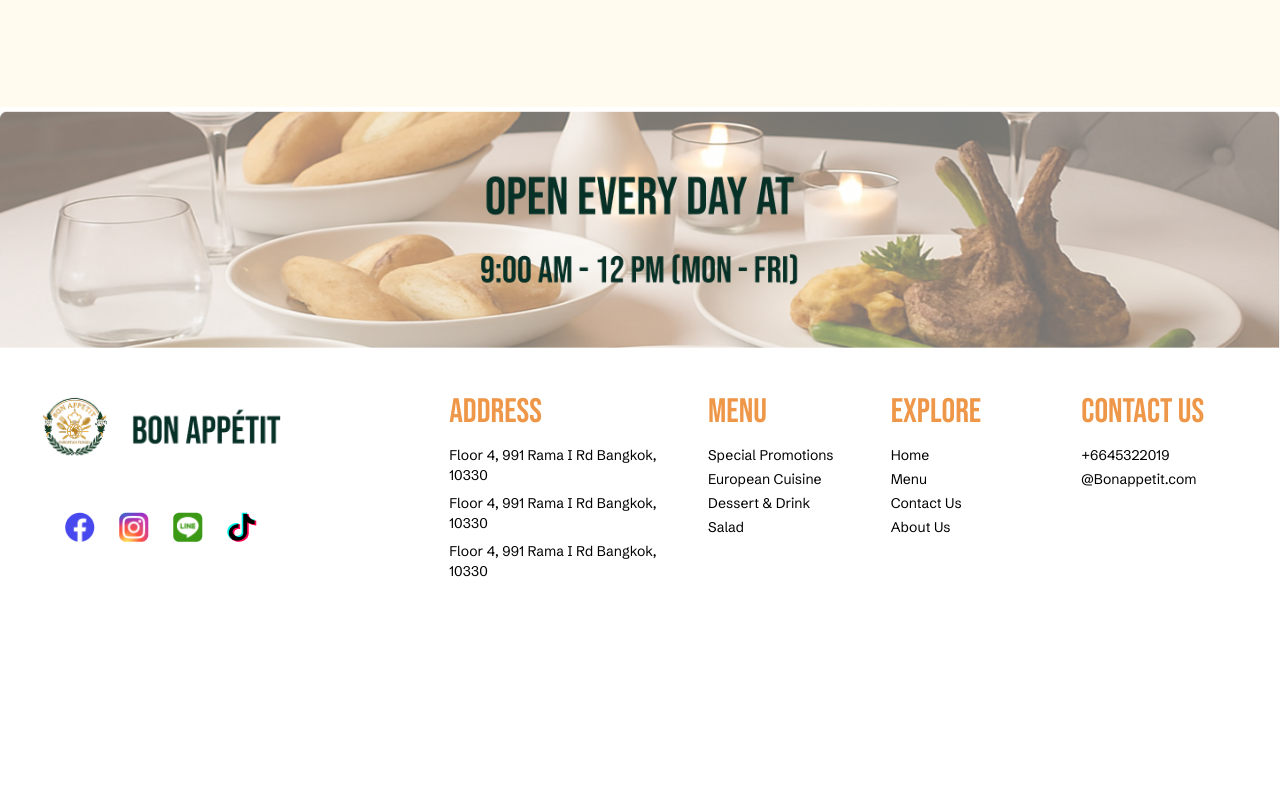
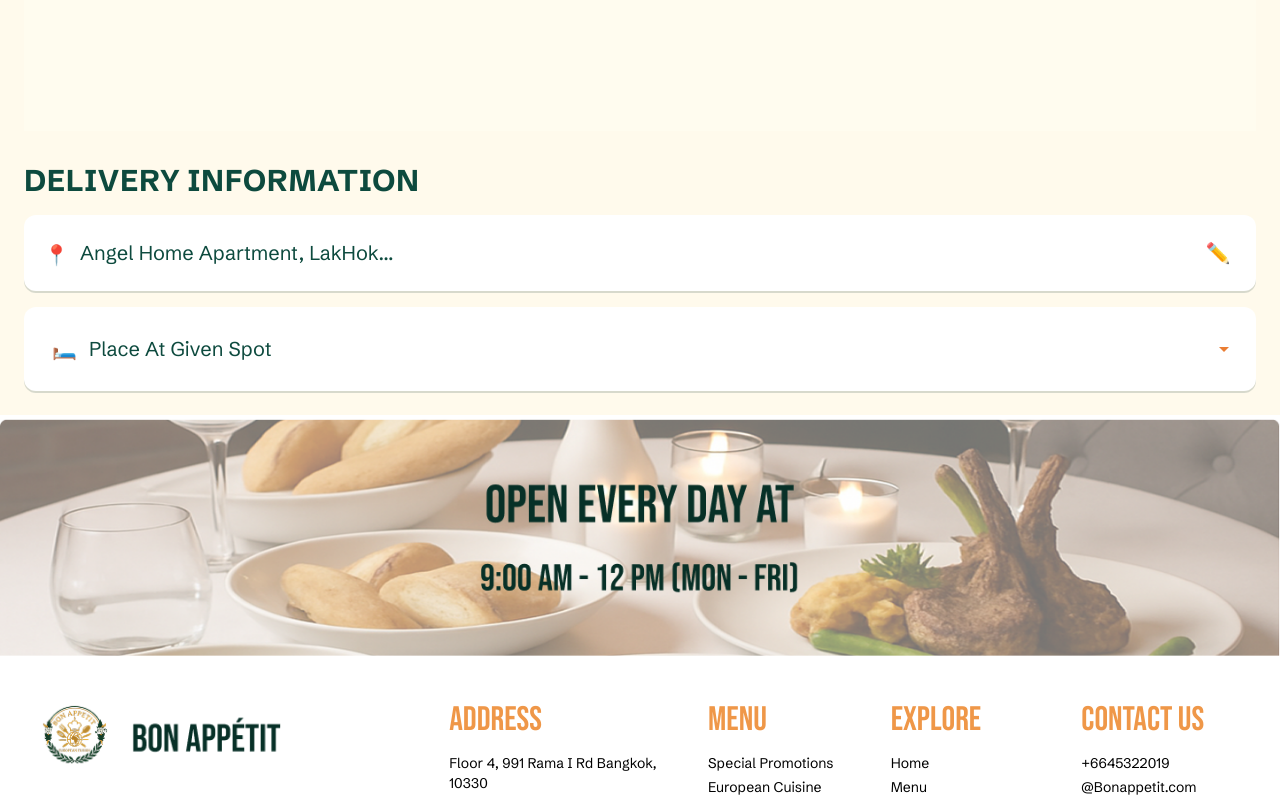
Before and after one commit to OrionLynn19/restaurant-bon-appetit, a Next.js app: page /cart in a window 1280 px wide. Shown: the part 808-1605 px from the top of the page. Before the commit the page ends 1437 px from the top, so only its background shows below. Built offline with nearby package versions, Linux system fonts and the light colour scheme.

Commit message:
feat:cart-built a boilerplate form

```diff
--- a/src/app/cart/page.tsx
+++ b/src/app/cart/page.tsx
@@ -1,5 +1,24 @@
+"use client";
+import React from "react";
 import CartScreen from "@/components/CartScreen";
+import DeliForm, { DeliverySpot } from "@/components/DeliForm";
 
 export default function CartPage() {
-  return <CartScreen />;
+  const [address, setAddress] = React.useState("Angel Home Apartment, LakHok...");
+  const [spot, setSpot] = React.useState<DeliverySpot>("Place At Given Spot");
+
+  return (
+    <div className="min-h-screen bg-[#FFFAEC] p-6">
+      <CartScreen />
+
+      <div className="mt-8">
+        <DeliForm
+          address={address}
+          onAddressChange={setAddress}
+          spot={spot}
+          onSpotChange={setSpot}
+        />
+      </div>
+    </div>
+  );
 }
--- /dev/null
+++ b/src/components/DeliForm.tsx
@@ -0,0 +1,203 @@
+"use client";
+import React from "react";
+
+export type DeliverySpot =
+  | "Place At Given Spot"
+  | "Hand It To Me"
+  | "Leave It With Someone";
+
+export type Mode = "delivery" | "pickngo";
+
+type IconSlots = {
+  addressLeft?: React.ReactNode;
+  editRight?: React.ReactNode;
+  spotLeft?: React.ReactNode;
+  chevron?: React.ReactNode;
+  optionPlace?: React.ReactNode;
+  optionHand?: React.ReactNode;
+  optionPerson?: React.ReactNode;
+};
+
+type Props = {
+  mode?: Mode;
+  address: string;
+  onAddressChange?: (addr: string) => void;
+  spot?: DeliverySpot;
+  onSpotChange?: (s: DeliverySpot) => void;
+  icons?: IconSlots;
+  className?: string;
+};
+
+export default function DeliForm({
+  mode = "delivery", // default
+  address,
+  onAddressChange,
+  spot,
+  onSpotChange,
+  icons,
+  className = "",
+}: Props) {
+  const [open, setOpen] = React.useState(false);
+  const [editing, setEditing] = React.useState(false);
+
+  React.useEffect(() => {
+    if (!open) return;
+    const onKey = (e: KeyboardEvent) => {
+      if (e.key === "Escape") setOpen(false);
+    };
+    window.addEventListener("keydown", onKey);
+    return () => window.removeEventListener("keydown", onKey);
+  }, [open]);
+
+  const {
+    addressLeft = <span className="text-xl">📍</span>,
+    editRight = <span className="text-xl text-[#EA7D33]">✏️</span>,
+    spotLeft = <span className="text-xl">🛏️</span>,
+    chevron,
+    optionPlace = <span className="text-xl">🛏️</span>,
+    optionHand = <span className="text-xl">🤝</span>,
+    optionPerson = <span className="text-xl">👤</span>,
+  } = icons || {};
+
+  return (
+    <section className={`font-['Schibsted_Grotesk'] ${className}`}>
+      <h2 className="mb-4 text-3xl font-extrabold tracking-wide text-[#0D4A3E]">
+        {mode === "delivery" ? "DELIVERY INFORMATION" : "PICKUP LOCATION"}
+      </h2>
+
+      {/* Address / Pickup row */}
+      <div
+        className={`relative mb-4 rounded-xl bg-white px-5 py-5 shadow-[0_2px_0_0_rgba(7,48,39,0.16)] ${
+          open && mode === "delivery" ? "opacity-60 pointer-events-none" : ""
+        }`}
+      >
+        <div className="flex items-center gap-3">
+          <div className="h-6 w-6 shrink-0 text-[#0D4A3E] [&>*]:h-6 [&>*]:w-6">
+            {addressLeft}
+          </div>
+
+          {editing ? (
+            <input
+              value={address}
+              onChange={(e) => onAddressChange?.(e.target.value)}
+              placeholder="Angel Home Apartment, LakHok..."
+              className="min-w-0 flex-1 truncate text-[20px] leading-7 text-[#0D4A3E] p-2
+                        placeholder:text-[#0D4A3E]/50
+                        focus:outline-none focus:ring-2 focus:ring-[#b8b8b8] focus:border-transparent"
+            />
+          ) : (
+            <span
+              className="flex-1 truncate text-[20px] leading-7 text-[#0D4A3E]"
+              onClick={() => setEditing(true)}
+            >
+              {address || "Tap to enter address"}
+            </span>
+          )}
+
+          <button
+            type="button"
+            onClick={() => setEditing((s) => !s)}
+            className="grid h-9 w-9 place-items-center rounded-md hover:bg-[#EA7D33]/10 focus:outline-none focus:ring-2 focus:ring-[#EA7D33]"
+            aria-label="Edit"
+          >
+            <div className="[&>*]:h-5 [&>*]:w-5">{editRight}</div>
+          </button>
+        </div>
+      </div>
+
+      {/* Delivery instructions (only if mode=delivery) */}
+      {mode === "delivery" && (
+        <div className="relative">
+          {/* Trigger button */}
+          <button
+            type="button"
+            aria-haspopup="listbox"
+            aria-expanded={open}
+            onClick={() => setOpen((s) => !s)}
+            className="flex w-full items-center justify-between rounded-xl bg-white px-5 py-5 shadow-[0_2px_0_0_rgba(7,48,39,0.16)]"
+          >
+            <div className="flex min-w-0 items-center gap-3 p-2">
+              <span className="text-xl">🛏️</span>
+              <span
+            className={`truncate text-[20px] leading-7 ${
+              !spot
+                ? "text-[#7C928C]"
+                : "text-[#0D4A3E]"
+            }`}
+              >
+            {spot ?? "Place At Given Spot"}
+              </span>
+            </div>
+            <svg
+              viewBox="0 0 24 24"
+              className={`h-6 w-6 text-[#EA7D33] transition-transform ${
+            open ? "rotate-180" : ""
+              }`}
+              fill="currentColor"
+            >
+              <path d="M7 10l5 5 5-5z" />
+            </svg>
+          </button>
+
+          {/* Overlay */}
+          {open && (
+            <div
+              onClick={() => setOpen(false)}
+              className="fixed inset-0 bg-black/20 z-10"
+            />
+          )}
+
+          {/* Dropdown panel */}
+          {open && (
+            <div
+              className="absolute left-0 right-0 top-full z-20 mt-1 overflow-hidden rounded-xl bg-white shadow-lg"
+              role="listbox"
+            >
+              <button
+            className={`flex w-full items-center gap-4 px-5 py-5 text-left transition-colors ${
+              spot === "Place At Given Spot"
+                ? "bg-white hover:bg-[#D4D2D2]/50 font-semibold"
+                : "bg-white hover:bg-[#D4D2D2]/50"
+            }`}
+            onClick={() => {
+              onSpotChange?.("Place At Given Spot");
+              setOpen(false);
+            }}
+              >
+            🛏️ <span>Place At Given Spot</span>
+              </button>
+
+              <button
+            className={`flex w-full items-center gap-4 px-5 py-5 text-left transition-colors ${
+              spot === "Hand It To Me"
+                ? "bg-white hover:bg-[#D4D2D2]/50 font-semibold"
+                : "bg-white hover:bg-[#D4D2D2]/50"
+            }`}
+            onClick={() => {
+              onSpotChange?.("Hand It To Me");
+              setOpen(false);
+            }}
+              >
+            🤝 <span>Hand It To Me</span>
+              </button>
+
+              <button
+            className={`flex w-full items-center gap-4 px-5 py-5 text-left transition-colors ${
+              spot === "Leave It With Someone"
+                ? "bg-white hover:bg-[#D4D2D2]/50 font-semibold"
+                : "bg-white hover:bg-[#D4D2D2]/50"
+            }`}
+            onClick={() => {
+              onSpotChange?.("Leave It With Someone");
+              setOpen(false);
+            }}
+              >
+            👤 <span>Leave It With Someone</span>
+              </button>
+            </div>
+          )}
+        </div>
+      )}
+    </section>
+  );
+}
```
